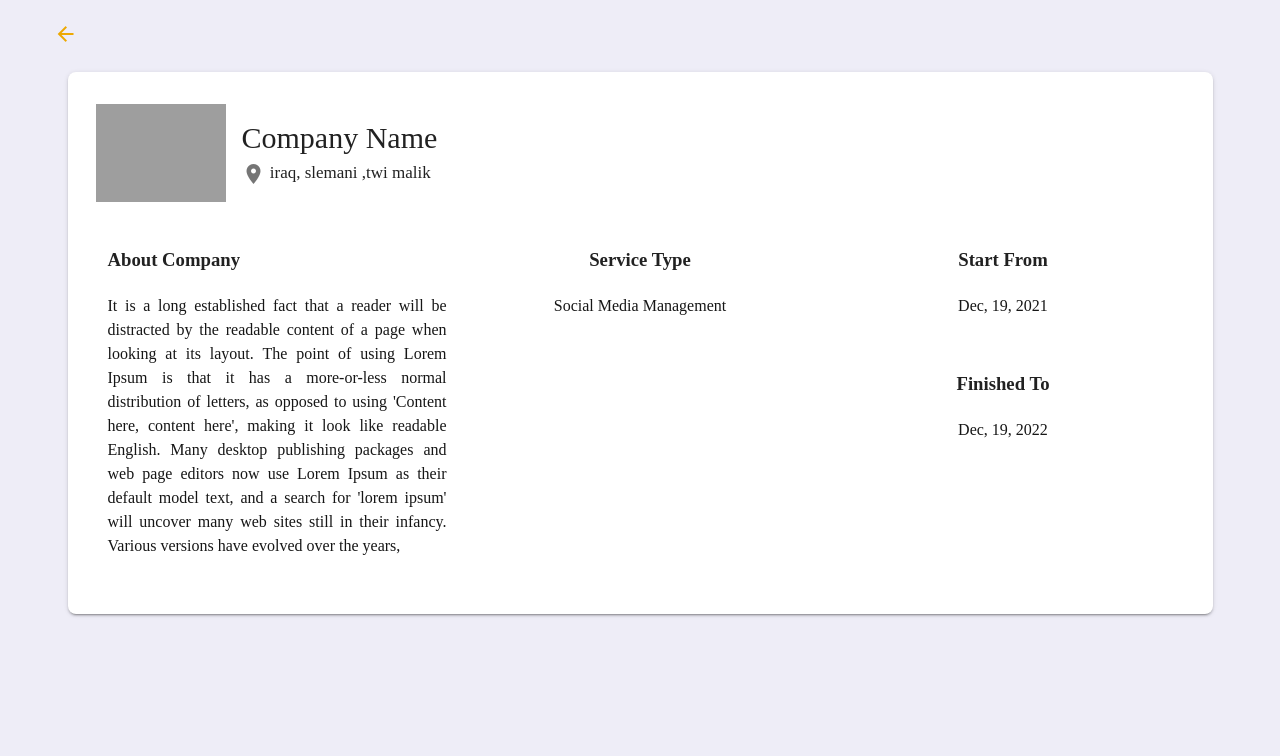
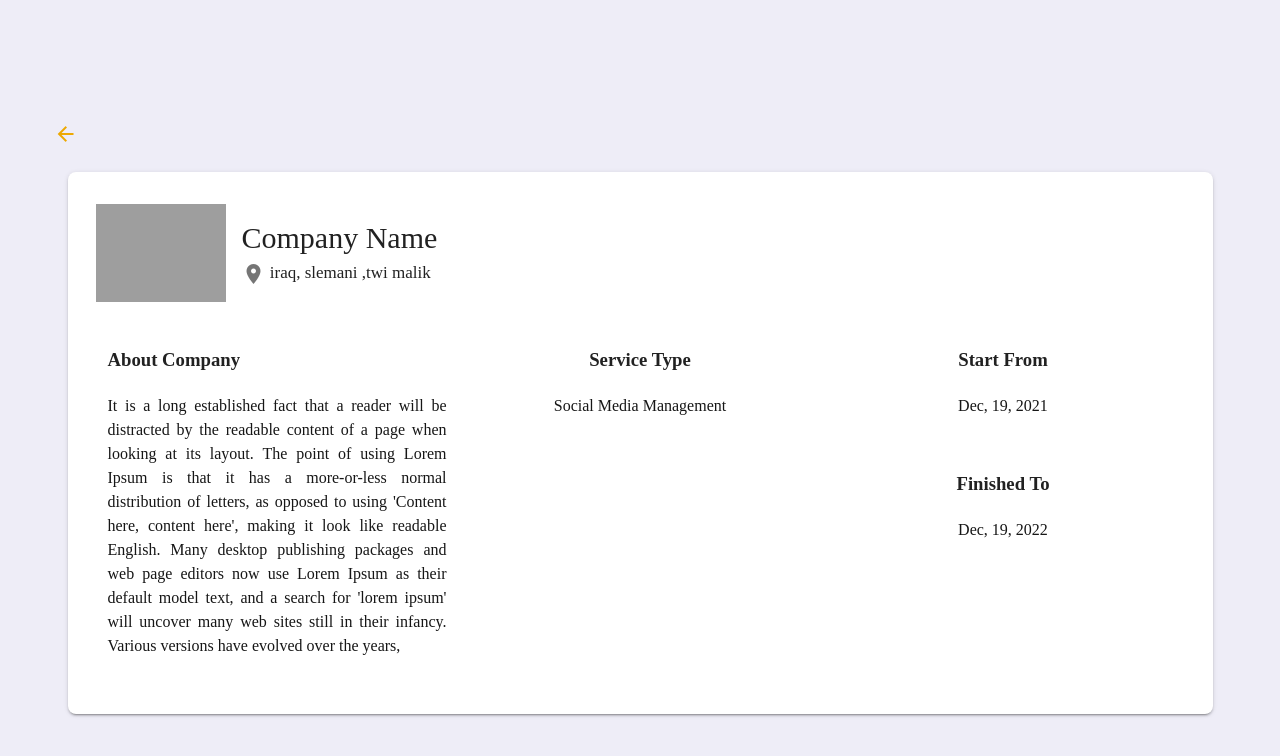
Before and after one commit to UST-Products/Ramyar-Arsalan-Portfolio, a Vue app: page /open-company in a window 1280 px wide. Shown: the top 756 px of the page. Built offline with nearby package versions, Linux system fonts and the light colour scheme; no server answers; grey boxes are pictures that could not be loaded; a web font is replaced by a local one.

Commit message:
padding fixed

```diff
--- a/src/assets/css/client.css
+++ b/src/assets/css/client.css
@@ -359,3 +359,8 @@ color: white !important;
     text-align: center !important;
     object-position: center !important;
 }
+
+
+.client{
+    padding: 100px 0px 0px !important;
+}
--- a/src/assets/css/media_query.css
+++ b/src/assets/css/media_query.css
@@ -1,3 +1,11 @@
+@media only screen and (min-width: 850px) {
+    .navbar-desktop{
+        display: block !important;
+    }
+    .navbar-mobile{
+        display: none !important;
+    }
+}
 @media only screen and (max-width: 850px) {
     /* .client{
         padding:0px !important;
@@ -24,4 +32,12 @@
     .company_name_list{
         text-align-last: center !important;
     }
+
+
+    .navbar-desktop{
+        display: none !important;
+    }
+    .navbar-mobile{
+        display: block !important;
+    }
 }
--- a/src/layouts/client/nav.vue
+++ b/src/layouts/client/nav.vue
@@ -66,8 +66,7 @@
       <v-app-bar
         app
         elevation="0"
-        class="px-2 navbarColor "
-        v-if="isXs"
+        class="px-2 navbarColor navbar-desktop"
 
       >
 
@@ -127,8 +126,8 @@
 
         <v-app-bar
         app
-        class="px-2 b_mode color_mode "
-        v-else
+        class="px-2 bg_mode color_mode navbar-mobile"
+
       >
 
 
@@ -295,6 +294,7 @@
 
 
       this.onResize();
+
       window.addEventListener("resize", this.onResize, { passive: true });
 
               const theme = localStorage.getItem("clientTheme");
--- a/src/layouts/dashboard/nav.vue
+++ b/src/layouts/dashboard/nav.vue
@@ -415,12 +415,12 @@ const AppLanguage=this.$store.state.actlang
 
 /* Handle */
 ::-webkit-scrollbar-thumb {
-  background:#2C6C70;
+  background:#EDA800;
 }
 
 /* Handle on hover */
 ::-webkit-scrollbar-thumb:hover {
-  background:#2C6C70;
+  background:#9d7102;
 }
 
     /* body  background */
--- a/src/pages/client/home.vue
+++ b/src/pages/client/home.vue
@@ -83,7 +83,7 @@
 <v-row class="d-flex justify-center flex-wrap">
 <v-col
   v-for="(item, index) in blogs" :key="index"
-  cols="12" sm="12" md="3" lg="4" xl="4">
+  cols="12" sm="10" md="4" lg="4" xl="4">
   <router-link to="/view-blog" style="text-decoration: none;" class="color_mode">
   <v-card
   elevation="0"
```
